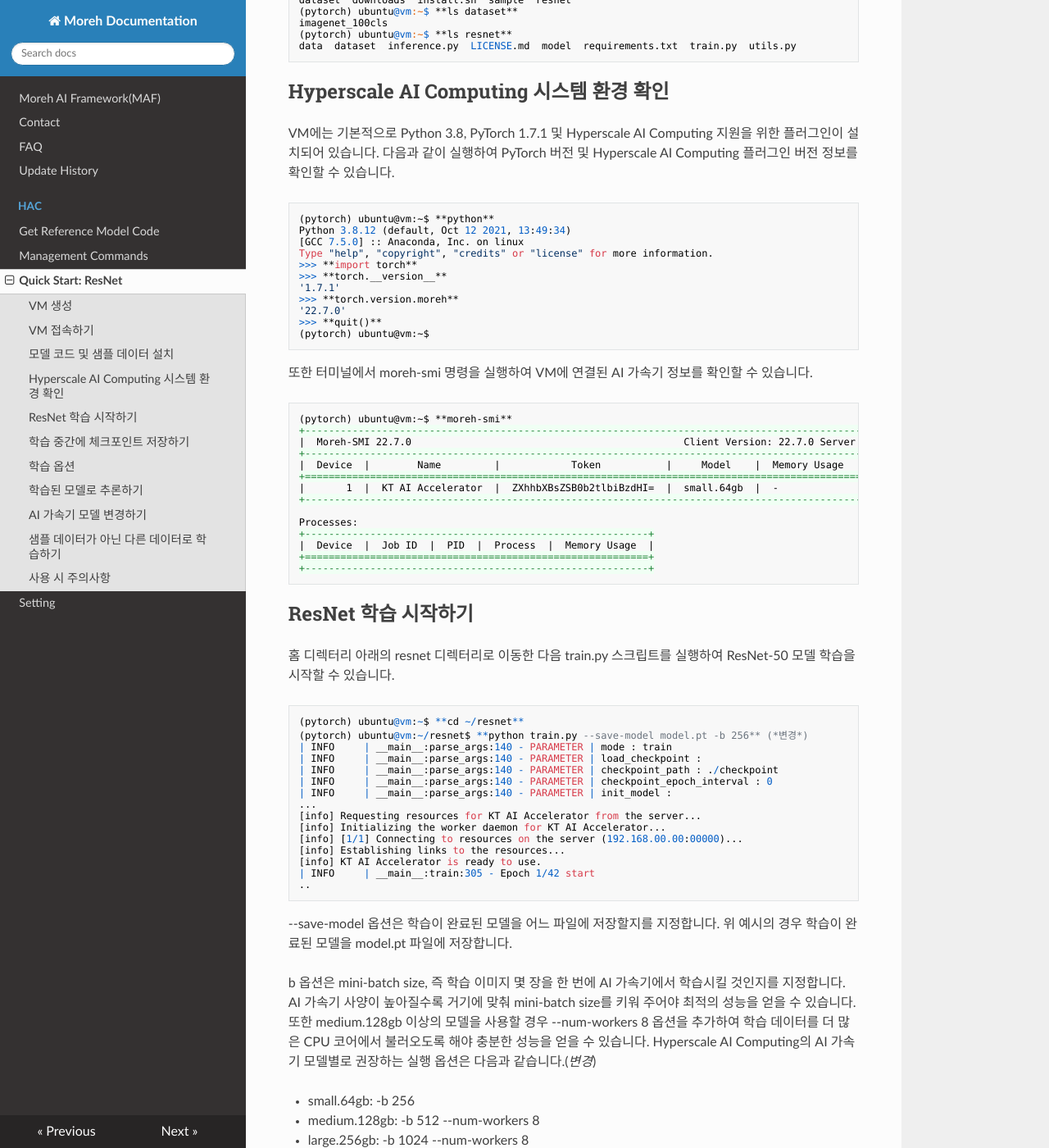
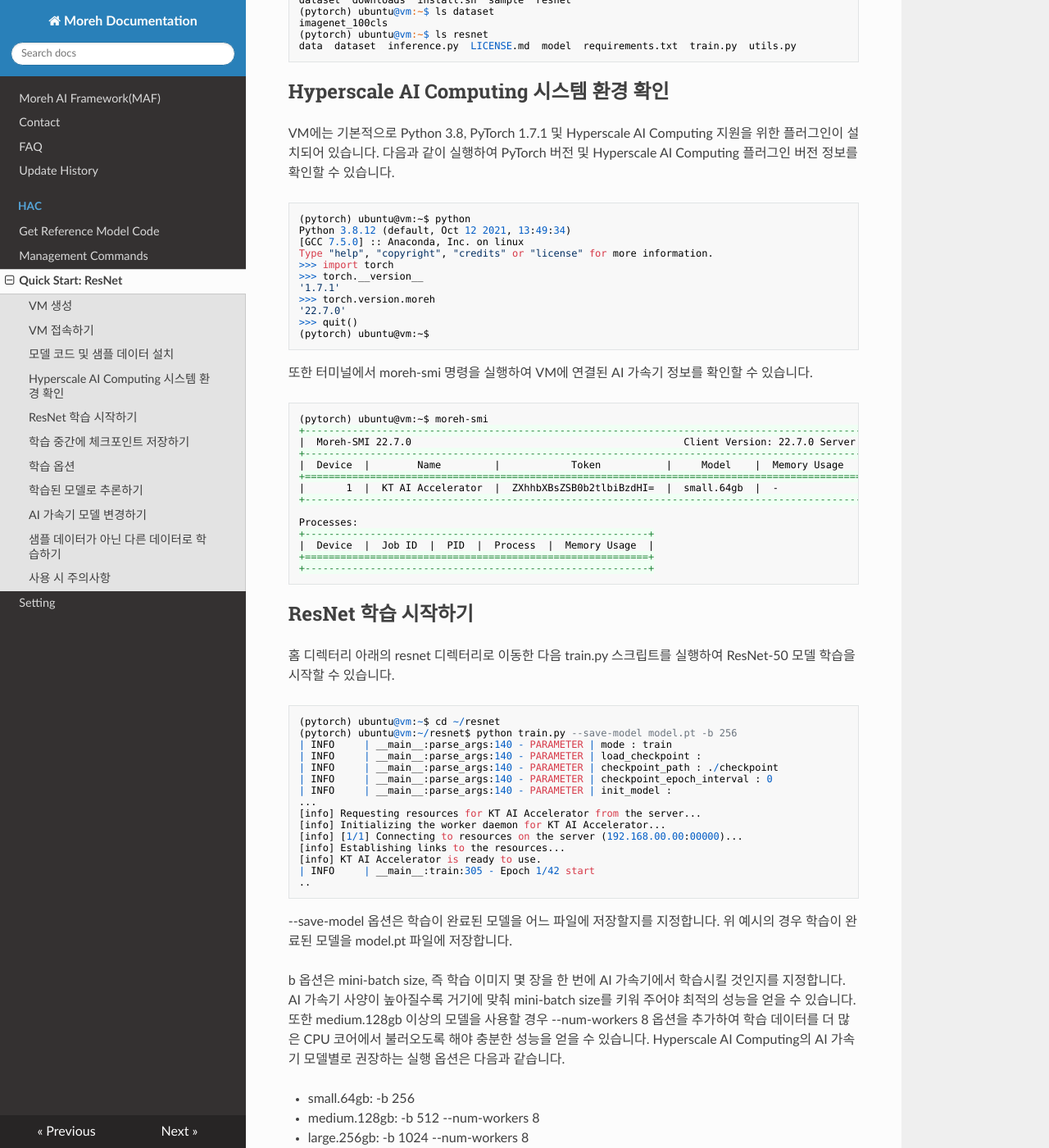
Before and after one commit to johyun1001/moreh-docs-public, an MkDocs documentation site: the page built from docs/HAC/Quick Start: ResNet.md, in a window 1280 px wide and 1400 px high, scrolled down 1838 px. Shown: the whole window at 82% size. Built offline with MkDocs 1.6.1, drawn with Linux system fonts in a browser that asks for light colours; nearby versions of some CDN libraries; some of the changed text lies outside the part shown.

Commit message:
update quick start

````diff
--- a/docs/HAC/Quick Start: ResNet.md
+++ b/docs/HAC/Quick Start: ResNet.md
@@ -43,9 +43,9 @@ VM에 접속하면 홈 디렉터리 밑에 install.sh 스크립트가 위치하
 설치가 정상적으로 이루어졌다면 홈 디렉터리 밑의 downloads 디렉터리는 지워도 무방합니다.
 
 ```
-(pytorch) ubuntu@vm:~$ **ls**
+(pytorch) ubuntu@vm:~$ ls
 install.sh  sample
-(pytorch) ubuntu@vm:~$ **./install.sh**
+(pytorch) ubuntu@vm:~$ ./install.sh
 
 - Installing resnet reference code...
 (중략)
@@ -55,11 +55,11 @@ Install complete!
 - Dataset imagenet_100cls    : [ OK    ] (Saved at /home/ubuntu/dataset/imagenet_100cls)
 - Link dataset               : [ OK    ] (Linked dataset at /home/ubuntu/resnet/data)
 
-(pytorch) ubuntu@vm:~$ **ls**
+(pytorch) ubuntu@vm:~$ ls
 dataset  downloads  install.sh  sample  resnet
-(pytorch) ubuntu@vm:~$ **ls dataset**
+(pytorch) ubuntu@vm:~$ ls dataset
 imagenet_100cls
-(pytorch) ubuntu@vm:~$ **ls resnet**
+(pytorch) ubuntu@vm:~$ ls resnet
 data  dataset  inference.py  LICENSE.md  model  requirements.txt  train.py  utils.py
 ```
 
@@ -68,23 +68,23 @@ data  dataset  inference.py  LICENSE.md  model  requirements.txt  train.py  util
 VM에는 기본적으로 Python 3.8, PyTorch 1.7.1 및 Hyperscale AI Computing 지원을 위한 플러그인이 설치되어 있습니다. 다음과 같이 실행하여 PyTorch 버전 및 Hyperscale AI Computing 플러그인 버전 정보를 확인할 수 있습니다.
 
 ```
-(pytorch) ubuntu@vm:~$ **python**
+(pytorch) ubuntu@vm:~$ python
 Python 3.8.12 (default, Oct 12 2021, 13:49:34)
 [GCC 7.5.0] :: Anaconda, Inc. on linux
 Type "help", "copyright", "credits" or "license" for more information.
->>> **import torch**
->>> **torch.__version__**
+>>> import torch
+>>> torch.__version__
 '1.7.1'
->>> **torch.version.moreh**
+>>> torch.version.moreh
 '22.7.0'
->>> **quit()**
+>>> quit()
 (pytorch) ubuntu@vm:~$
 ```
 
 또한 터미널에서 moreh-smi 명령을 실행하여 VM에 연결된 AI 가속기 정보를 확인할 수 있습니다.
 
 ```
-(pytorch) ubuntu@vm:~$ **moreh-smi**
+(pytorch) ubuntu@vm:~$ moreh-smi
 +--------------------------------------------------------------------------------------------------------------+
 |  Moreh-SMI 22.7.0                                              Client Version: 22.7.0 Server Version: 22.7.0 |
 +--------------------------------------------------------------------------------------------------------------+
@@ -105,8 +105,8 @@ Processes:
 홈 디렉터리 아래의 resnet 디렉터리로 이동한 다음 train.py 스크립트를 실행하여 ResNet-50 모델 학습을 시작할 수 있습니다.
 
 ```
-(pytorch) ubuntu@vm:~$ **cd ~/resnet**
-(pytorch) ubuntu@vm:~/resnet$ **python train.py --save-model model.pt -b 256** (*변경*)
+(pytorch) ubuntu@vm:~$ cd ~/resnet
+(pytorch) ubuntu@vm:~/resnet$ python train.py --save-model model.pt -b 256
 | INFO     | __main__:parse_args:140 - PARAMETER | mode : train
 | INFO     | __main__:parse_args:140 - PARAMETER | load_checkpoint :
 | INFO     | __main__:parse_args:140 - PARAMETER | checkpoint_path : ./checkpoint
@@ -124,7 +124,7 @@ Processes:
 
 --save-model 옵션은 학습이 완료된 모델을 어느 파일에 저장할지를 지정합니다. 위 예시의 경우 학습이 완료된 모델을 model.pt 파일에 저장합니다.
 
-b 옵션은 mini-batch size, 즉 학습 이미지 몇 장을 한 번에 AI 가속기에서 학습시킬 것인지를 지정합니다. AI 가속기 사양이 높아질수록 거기에 맞춰 mini-batch size를 키워 주어야 최적의 성능을 얻을 수 있습니다. 또한 medium.128gb 이상의 모델을 사용할 경우 --num-workers 8 옵션을 추가하여 학습 데이터를 더 많은 CPU 코어에서 불러오도록 해야 충분한 성능을 얻을 수 있습니다. Hyperscale AI Computing의 AI 가속기 모델별로 권장하는 실행 옵션은 다음과 같습니다.(*변경*)
+b 옵션은 mini-batch size, 즉 학습 이미지 몇 장을 한 번에 AI 가속기에서 학습시킬 것인지를 지정합니다. AI 가속기 사양이 높아질수록 거기에 맞춰 mini-batch size를 키워 주어야 최적의 성능을 얻을 수 있습니다. 또한 medium.128gb 이상의 모델을 사용할 경우 --num-workers 8 옵션을 추가하여 학습 데이터를 더 많은 CPU 코어에서 불러오도록 해야 충분한 성능을 얻을 수 있습니다. Hyperscale AI Computing의 AI 가속기 모델별로 권장하는 실행 옵션은 다음과 같습니다.
 
 - small.64gb: -b 256
 - medium.128gb: -b 512 --num-workers 8
@@ -135,7 +135,7 @@ b 옵션은 mini-batch size, 즉 학습 이미지 몇 장을 한 번에 AI 가
 train.py 스크립트는 기본적으로 샘플 데이터를 42회 반복 학습(42 epoch)시킵니다. 데이터 학습 횟수를 수정하기 위해서는 스크립트 실행 시 -e 옵션을 주면 됩니다.
 
 ```
-(pytorch) ubuntu@vm:~/resnet$ **python train.py --save-model model.pt -b 256** (*변경*) **-e 100**
+(pytorch) ubuntu@vm:~/resnet$ python train.py --save-model model.pt -b 256 -e 100
 ...
 [info] Requesting resources for KT AI Accelerator from the server...
 [info] Initializing the worker daemon for KT AI Accelerator...
@@ -215,9 +215,8 @@ Hyperscale AI Computing 사용 중에 필요하다면 언제든지 AI 가속기
 AI 가속기 모델 변경을 위해서는 터미널에서 moreh-switch-model 명령을 실행한 다음 변경할 모델 순번(1~8)을 입력하고, q를 입력하여 프로그램을 종료합니다.
 
 ```
-(pytorch) ubuntu@vm:~$ **moreh-switch-model
-~~~~**(*변경*)
-**~~~~**Current KT AI Accelerator: Medium.128GB
+(pytorch) ubuntu@vm:~$ moreh-switch-model
+Current KT AI Accelerator: Medium.128GB
 
 1. Small.64GB
 2. Medium.128GB*
@@ -269,7 +268,7 @@ ImageNet 데이터베이스와 호환되는 포맷의 데이터가 있다면 이
 그 다음 ResNet-50 모델 학습을 위해 train.py 스크립트를 실행할 때 --dataset 옵션으로 your_training_data 디렉터리의 위치를 지정하십시오.
 
 ```
-(pytorch) ubuntu@vm:~/resnet$ **python train.py --save-model model.pt -b 256** (*변경*)**--dataset ~/your_training_data**
+(pytorch) ubuntu@vm:~/resnet$ python train.py --save-model model.pt -b 256 --dataset ~/your_training_data
 ...
 | INFO     | __main__:parse_args:140 - PARAMETER | dataset : ~/your_training_data
 ...
@@ -285,7 +284,7 @@ ImageNet 데이터베이스와 호환되는 포맷의 데이터가 있다면 이
 또한 학습된 ResNet-50 모델로 입력 데이터에 대한 추론을 할 때, 해당 모델이 몇 가지 사물 유형을 분류하도록 학습되었는지를 --num-classes 옵션으로 지정해야 합니다.
 
 ```
-(pytorch) ubuntu@vm:~/resnet$ **python inference.py --model model.pt --dataset ~/your_inference_data --output output.csv -b 256** (*변경*)**--num-classes 300**
+(pytorch) ubuntu@vm:~/resnet$ python inference.py --model model.pt --dataset ~/your_inference_data --output output.csv -b 256 --num-classes 300
 ...
 | INFO     | __main__:parse_args:48 - PARAMETER | num_classes : 300
 | INFO     | __main__:parse_args:49 -
@@ -306,7 +305,7 @@ ImageNet 데이터베이스와 호환되는 포맷의 데이터가 있다면 이
 - AI 가속기에서는 동시에 두 개 이상의 프로그램을 실행할 수 없습니다. 예를 들어 학습 작업이 실행 중인 동안 다른 학습/추론 작업을 실행할 수 없습니다. 이 경우 나중에 실행한 프로그램은 아래와 같은 메시지를 출력하고 앞에 실행한 프로그램이 끝날 때까지 대기하게 됩니다. 만약 AI 가속기를 사용하는 다른 프로그램이 없는데도 아래와 같은 메시지가 출력될 경우, 사용자 매뉴얼의 '자주 묻는 질문'을 참고하십시오.
 
 ```
-(pytorch) ubuntu@vm:~/resnet$ **python train.py**
+(pytorch) ubuntu@vm:~/resnet$ python train.py
 ...
 [info] Requesting resources for KT AI Accelerator from the server...
 [warning] KT AI Accelerator is already in use by another process:
@@ -317,7 +316,7 @@ ImageNet 데이터베이스와 호환되는 포맷의 데이터가 있다면 이
 - 모델 학습/추론 과정에서 데이터를 빠르게 불러 오기 위해 별도의 DataLoader 프로세스가 실행됩니다. train.py 혹은 inference.py 스크립트가 비정상 종료했을 때(예를 들어 Ctrl+C로 강제 종료했을 때) 주 프로세스는 없어지더라도 DataLoader 프로세스는 없어지지 않고 남아 있는 경우가 있습니다. 이 경우 AI 가속기에서 새로운 프로그램을 실행할 수 없을 뿐더러 VM의 CPU 코어와 메인 메모리를 지속적으로 점유하기 때문에 다른 프로그램 실행 시 문제가 될 수 있습니다. 현재 VM에 실행 중인 Python 프로세스가 존재하는지 ps aux | grep python 명령으로 확인할 수 있습니다. 또한 실행 중인 모든 Python 프로세스를 pkill python 명령으로 제거할 수 있습니다.
 
 ```
-(pytorch) ubuntu@vm:~$ **ps aux | grep python**
+(pytorch) ubuntu@vm:~$ ps aux | grep python
 root      1700  0.0  0.0 169104 17136 ?        Ssl  Dec03   0:00 /usr/bin/python3 /usr/bin/networkd-dispatcher --run-startup-triggers
 root      1900  0.0  0.0 185956 20112 ?        Ssl  Dec03   0:00 /usr/bin/python3 /usr/share/unattended-upgrades/unattended-upgrade-shutdown --wait-for-signal
 ubuntu    9900 84.1  0.1 3688828 508348 pts/1  Sl   08:50   0:18 python train.py
@@ -325,8 +324,8 @@ ubuntu    9901 79.5  0.1 3671492 491104 pts/1  Sl   08:50   0:17 python train.py
 ubuntu    9902 65.4  0.1 3670744 490580 pts/1  Sl   08:50   0:14 python train.py
 ubuntu    9903 67.5  0.1 3671280 490440 pts/1  Sl   08:50   0:14 python train.py
 ubuntu   10000  0.0  0.0  14864  1116 pts/2    S+   08:51   0:00 grep --color=auto python
-(pytorch) ubuntu@vm:~$ **pkill python**
-(pytorch) ubuntu@vm:~$ **ps aux | grep python**
+(pytorch) ubuntu@vm:~$ pkill python
+(pytorch) ubuntu@vm:~$ ps aux | grep python
 root      1700  0.0  0.0 169104 17136 ?        Ssl  Dec03   0:00 /usr/bin/python3 /usr/bin/networkd-dispatcher --run-startup-triggers
 root      1900  0.0  0.0 185956 20112 ?        Ssl  Dec03   0:00 /usr/bin/python3 /usr/share/unattended-upgrades/unattended-upgrade-shutdown --wait-for-signal
 ubuntu   10001  0.0  0.0  14864  1116 pts/2    S+   08:51   0:00 grep --color=auto python
@@ -335,12 +334,12 @@ ubuntu   10001  0.0  0.0  14864  1116 pts/2    S+   08:51   0:00 grep --color=au
 - Hyperscale AI Computing 서비스는 지속적으로 소프트웨어 업데이트가 이루어지고 있습니다. 터미널에서 update-moreh 명령을 실행하여 소프트웨어가 최신 버전이 아닌 경우 자동으로 업데이트할 수 있습니다. 구 버전의 소프트웨어를 사용할 경우 train.py 혹은 inference.py 프로그램 실행 시에 경고 메시지가 출력되거나 아예 AI 가속기 할당이 불가능할 수 있습니다.
 
 ```
-(pytorch) ubuntu@vm:~$ **update-moreh**
+(pytorch) ubuntu@vm:~$ update-moreh
 Currently installed: 0.8.0
 Possible upgrading version: 0.8.1
 
 Do you want to upgrade? (y/n, default:n)
-**y**
+y
 ...
 Finished processing dependencies for moreh-driver==0.8.1
 
````
